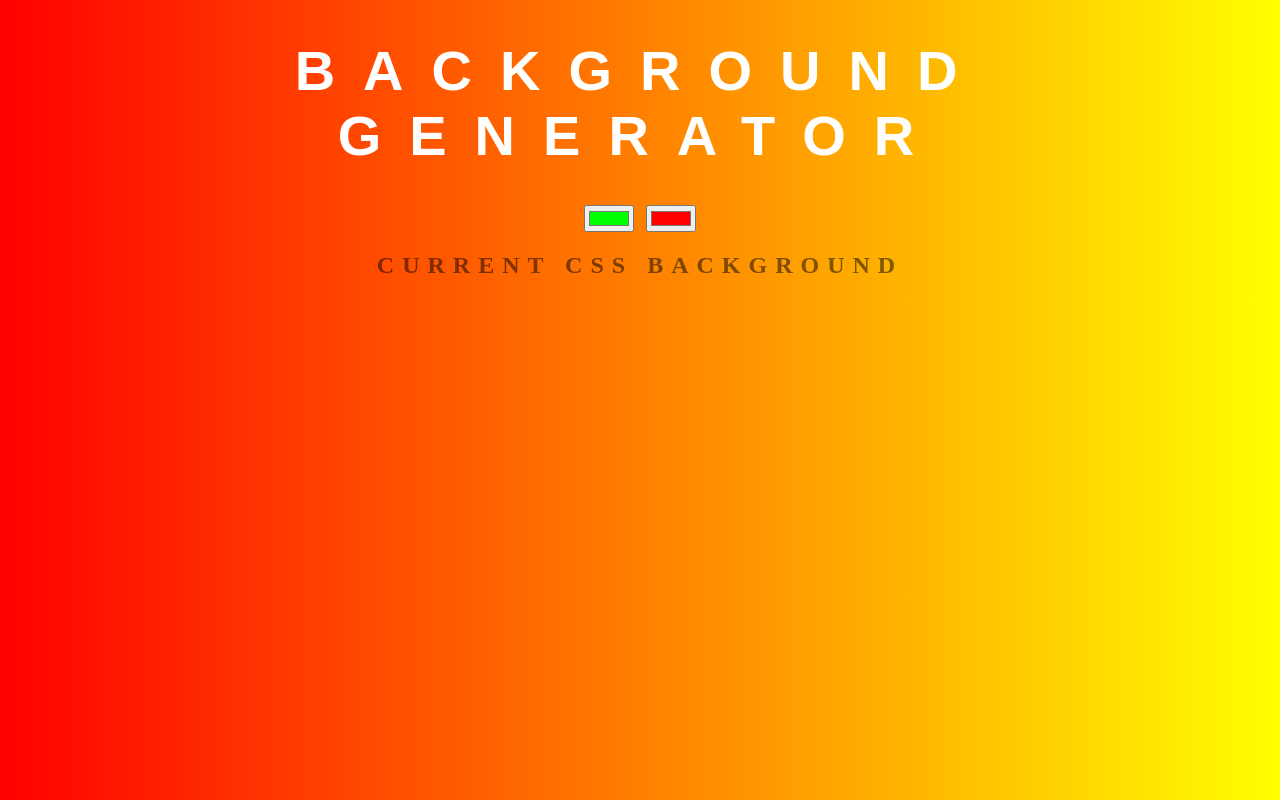
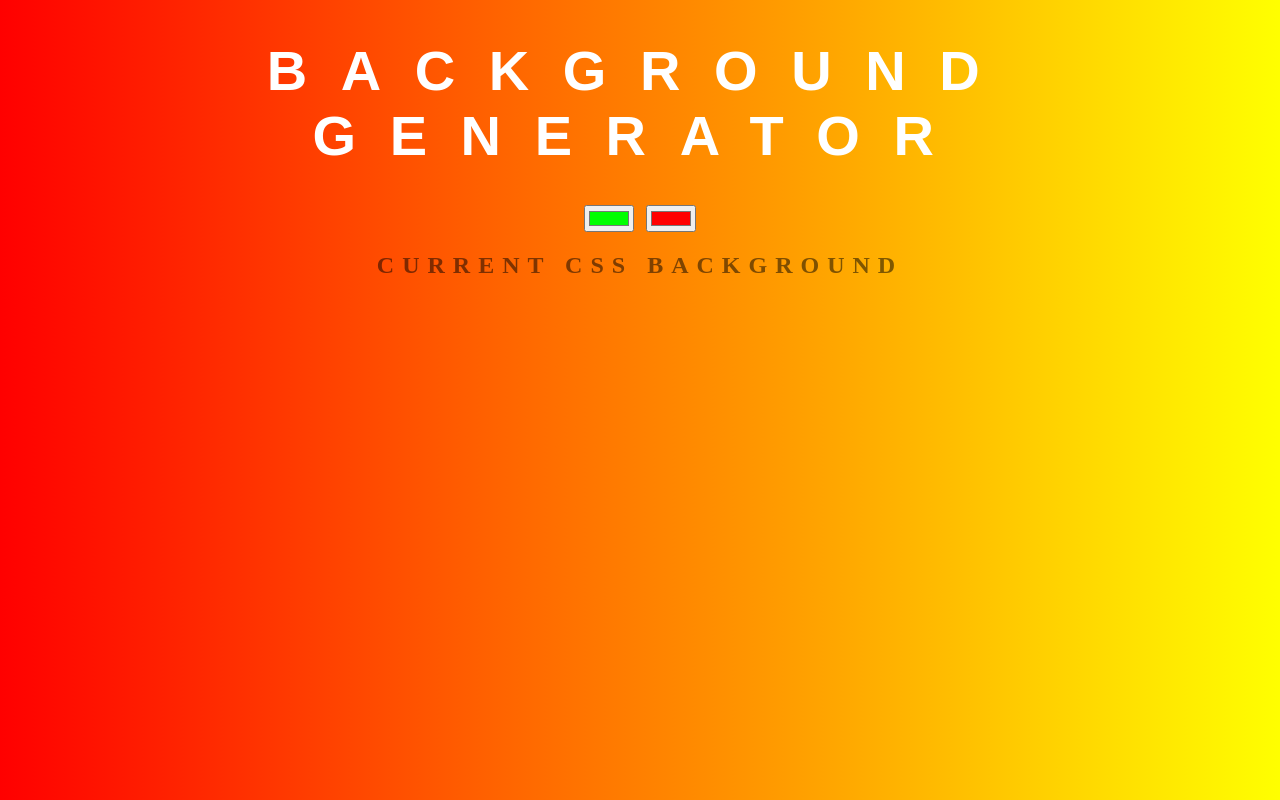
Before and after one commit to tobiaslavely/background-generator, a website: page index.html in a window 1280 px wide. Drawn offline with Linux system fonts and the light colour scheme.

Commit message:
Don't mess with me!

```diff
--- a/style.css
+++ b/style.css
@@ -13,7 +13,7 @@ h1 {
     color: #fff;
     text-align: center;
     text-transform: uppercase;
-    letter-spacing: .5em;
+    letter-spacing: .6em;
     width: 100%;
 }
 
```
Also changed, not shown: package.json (added, +19 -0 lines).
